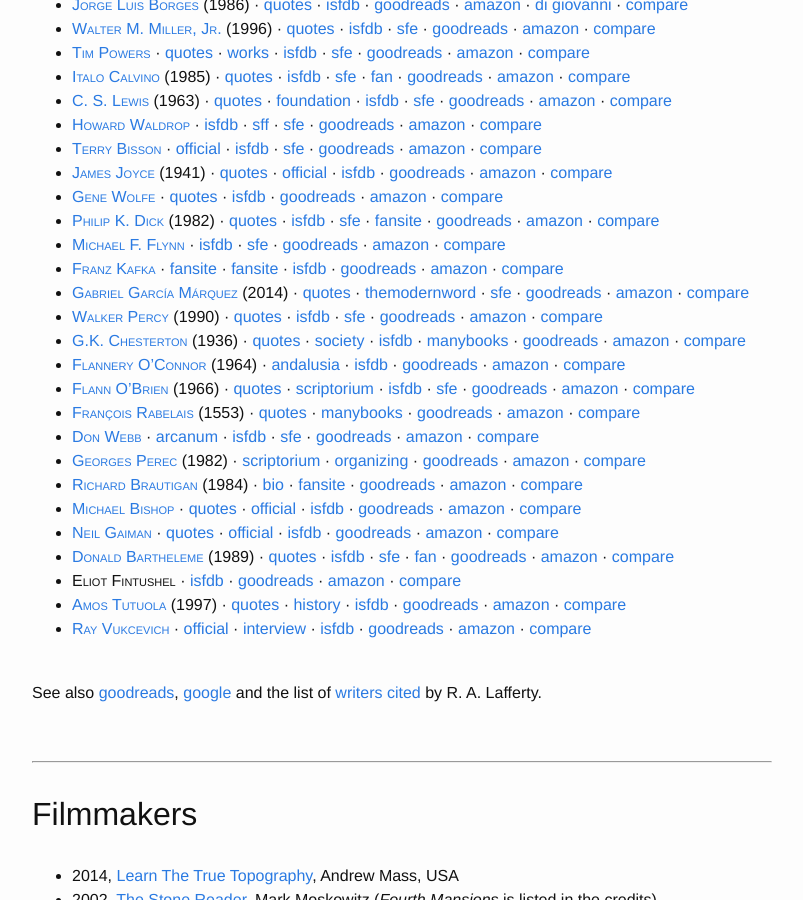
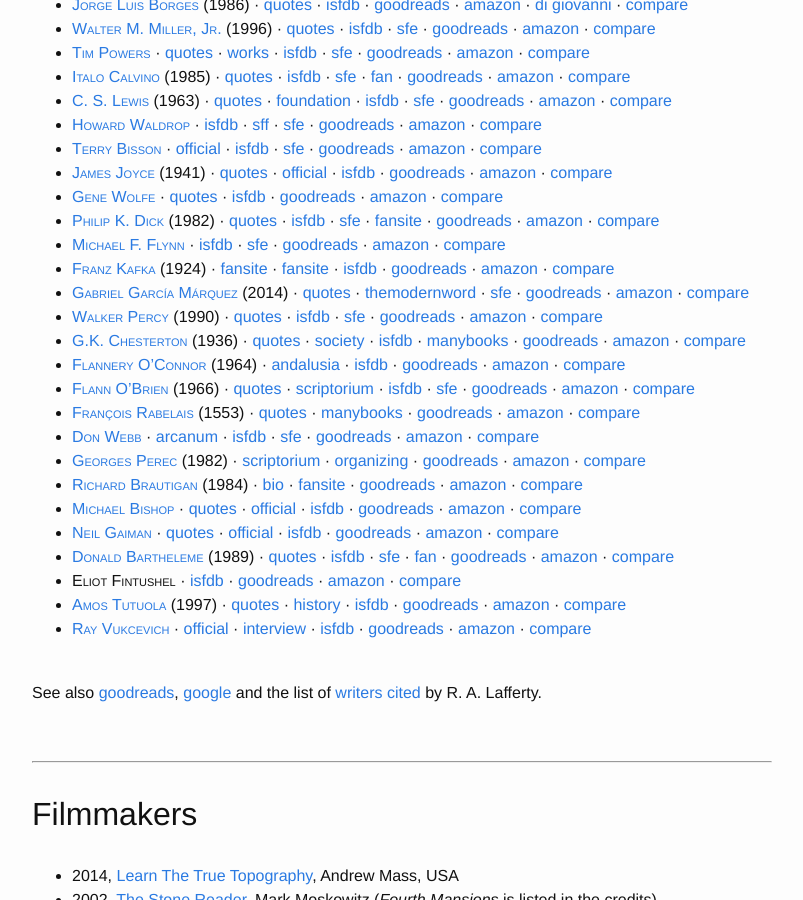
Before and after one commit to ralafferty/ralafferty.github.io, a Jekyll site: the page built from related.md, in a window 1280 px wide and 900 px high, scrolled down 657 px. Shown: the whole window, without its empty margins (238-1041 px from the left). Built offline with Jekyll 4.4.1, drawn with Linux system fonts in a browser that asks for light colours; nearby versions of some CDN libraries.

Commit message:
minor edit

```diff
--- a/related.md
+++ b/related.md
@@ -146,7 +146,7 @@
 &middot; [goodreads](http://www.goodreads.com/author/show/126502.Michael_Flynn)
 &middot; [amazon](http://www.amazon.com/Michael-Flynn/e/B000APBAJA)
 &middot; [compare](https://www.google.com/search?q=%22r.a.+lafferty%22+%22michael+flynn%22 "18k results")
-  * <span class="stitle">[Franz Kafka](http://en.wikipedia.org/wiki/Franz_Kafka "... a German-language writer of novels and short stories, regarded by critics as one of the most influential authors of the 20th century. ")</span>
+  * <span class="stitle">[Franz Kafka](http://en.wikipedia.org/wiki/Franz_Kafka "... a German-language writer of novels and short stories, regarded by critics as one of the most influential authors of the 20th century. ") (1924) </span>
 &middot; [fansite](http://www.kafka.org/)
 &middot; [fansite](http://www.kafka-online.info/)
 &middot; [isfdb](http://www.isfdb.org/cgi-bin/ea.cgi?15578)
```
